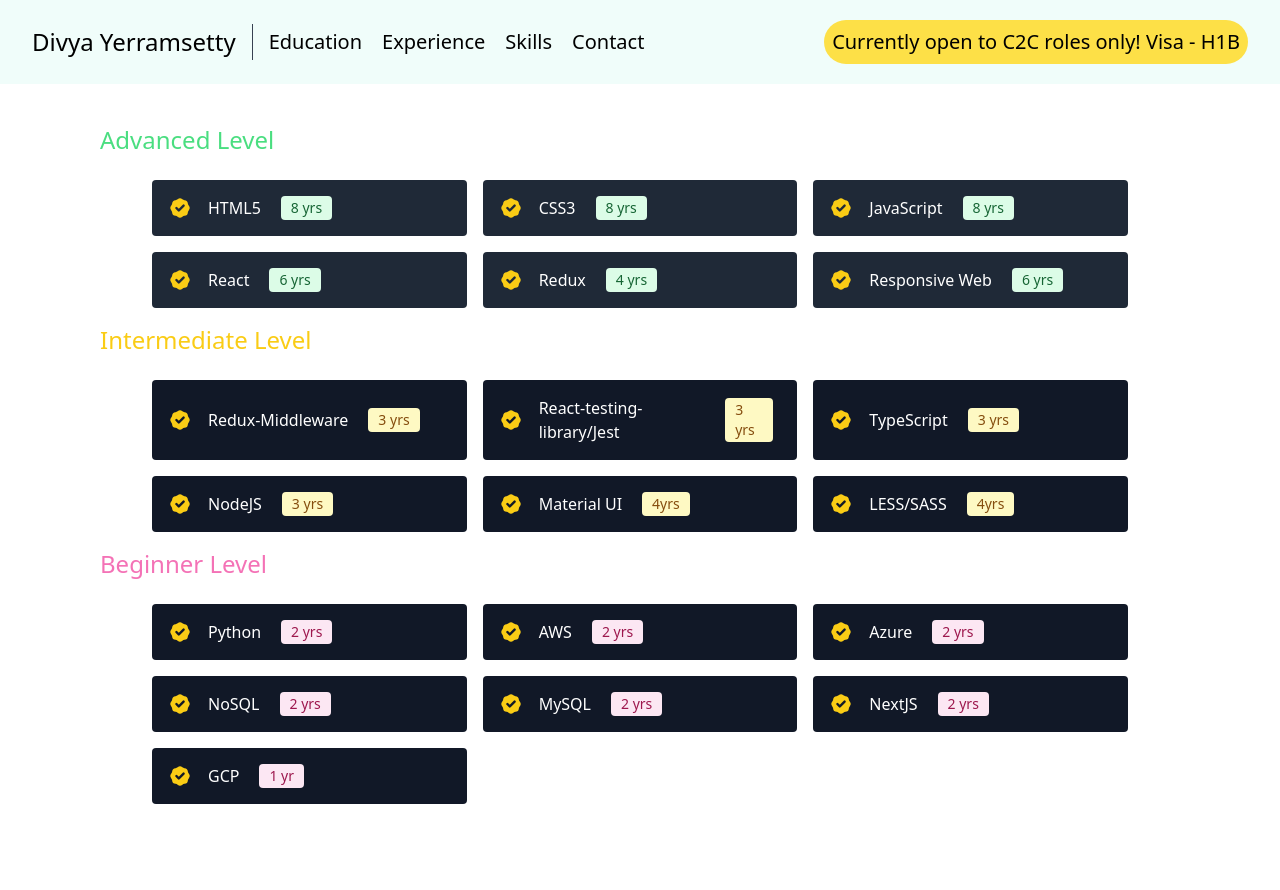
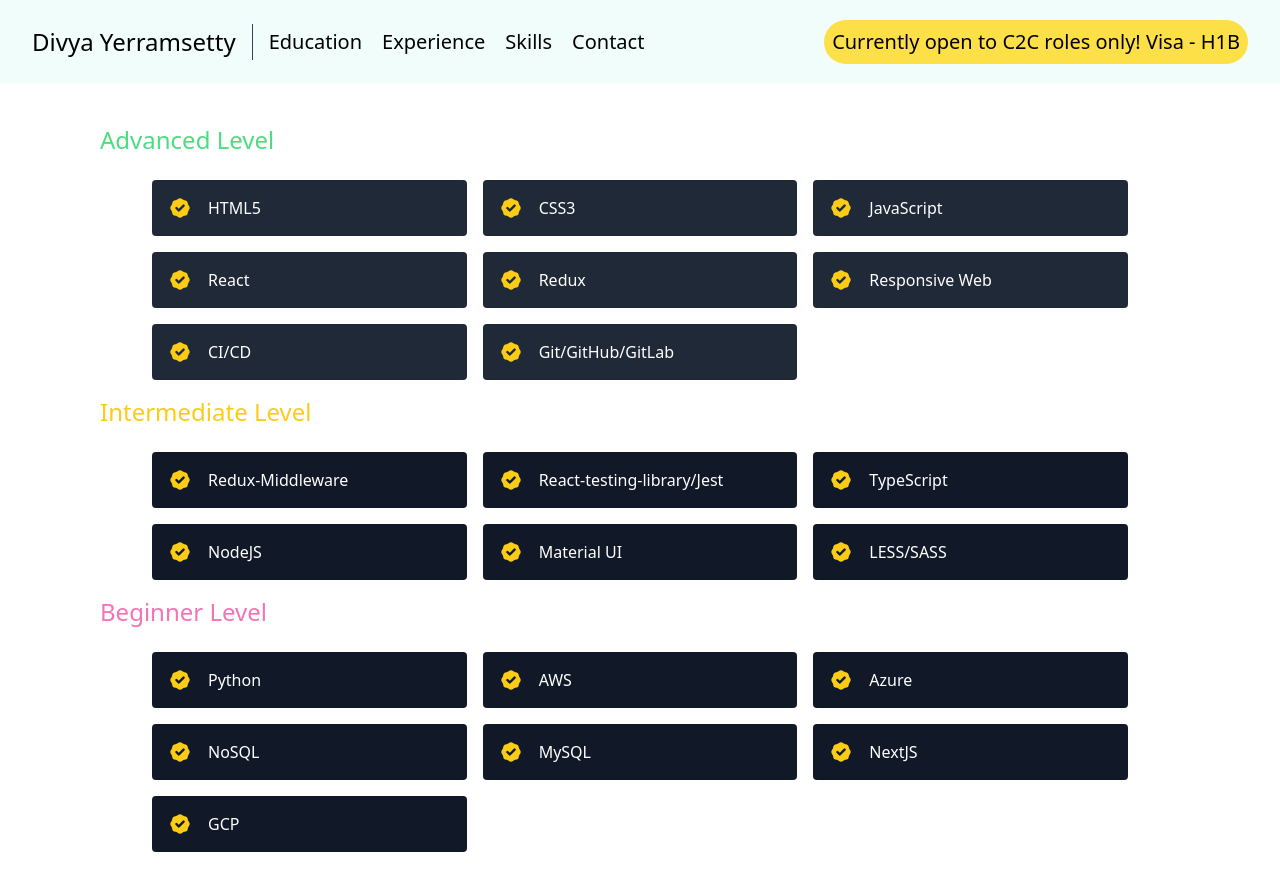
Before and after one commit to Divya-Yerramsetty/yd-portfolio, a React (Create React App) app: page /skills in a window 1280 px wide. Shown: the top 890 px of the page. Before the commit the page ends 860 px from the top, so only its background shows below. Built offline with nearby package versions, Linux system fonts and the light colour scheme.

Commit message:
skills update

```diff
--- a/src/components/Skills.js
+++ b/src/components/Skills.js
@@ -23,7 +23,7 @@ export default function Skills() {
                 <span className="title-font font-medium text-white mr-5">
                   {val.skill}
                 </span>
-                <span className="bg-green-100 text-green-800 text-sm font-medium mr-2 px-2.5 py-0.5 rounded dark:bg-green-900 dark:text-green-300">{val.proficiency}</span>
+                {/* <span className="bg-green-100 text-green-800 text-sm font-medium mr-2 px-2.5 py-0.5 rounded dark:bg-green-900 dark:text-green-300">{val.proficiency}</span> */}
               </div>
             </div>
           ))}
@@ -40,7 +40,7 @@ export default function Skills() {
                 <span className="title-font font-medium text-white mr-5">
                   {val.skill}
                 </span>
-                <span className="bg-yellow-100 text-yellow-800 text-sm font-medium mr-2 px-2.5 py-0.5 rounded dark:bg-yellow-900 dark:text-yellow-300">{val.proficiency}</span>
+                {/* <span className="bg-yellow-100 text-yellow-800 text-sm font-medium mr-2 px-2.5 py-0.5 rounded dark:bg-yellow-900 dark:text-yellow-300">{val.proficiency}</span> */}
               </div>
             </div>
           ))}
@@ -57,7 +57,7 @@ export default function Skills() {
                 <span className="title-font font-medium text-white mr-5">
                   {val.skill}
                 </span>
-                <span className="bg-pink-100 text-pink-800 text-sm font-medium mr-2 px-2.5 py-0.5 rounded dark:bg-pink-900 dark:text-pink-300">{val.proficiency}</span>
+                {/* <span className="bg-pink-100 text-pink-800 text-sm font-medium mr-2 px-2.5 py-0.5 rounded dark:bg-pink-900 dark:text-pink-300">{val.proficiency}</span> */}
               </div>
             </div>
           ))}
--- a/src/data.js
+++ b/src/data.js
@@ -134,6 +134,8 @@ export const advancedSkills = [
   {skill: "React", proficiency: "6 yrs"},
   {skill: "Redux", proficiency: "4 yrs"},
   {skill: "Responsive Web", proficiency: "6 yrs"},
+  {skill: "CI/CD", proficiency: "6 yrs"},
+  {skill: "Git/GitHub/GitLab", proficiency: "6 yrs"},
 ];
 
 export const intermediateSkills = [
```
